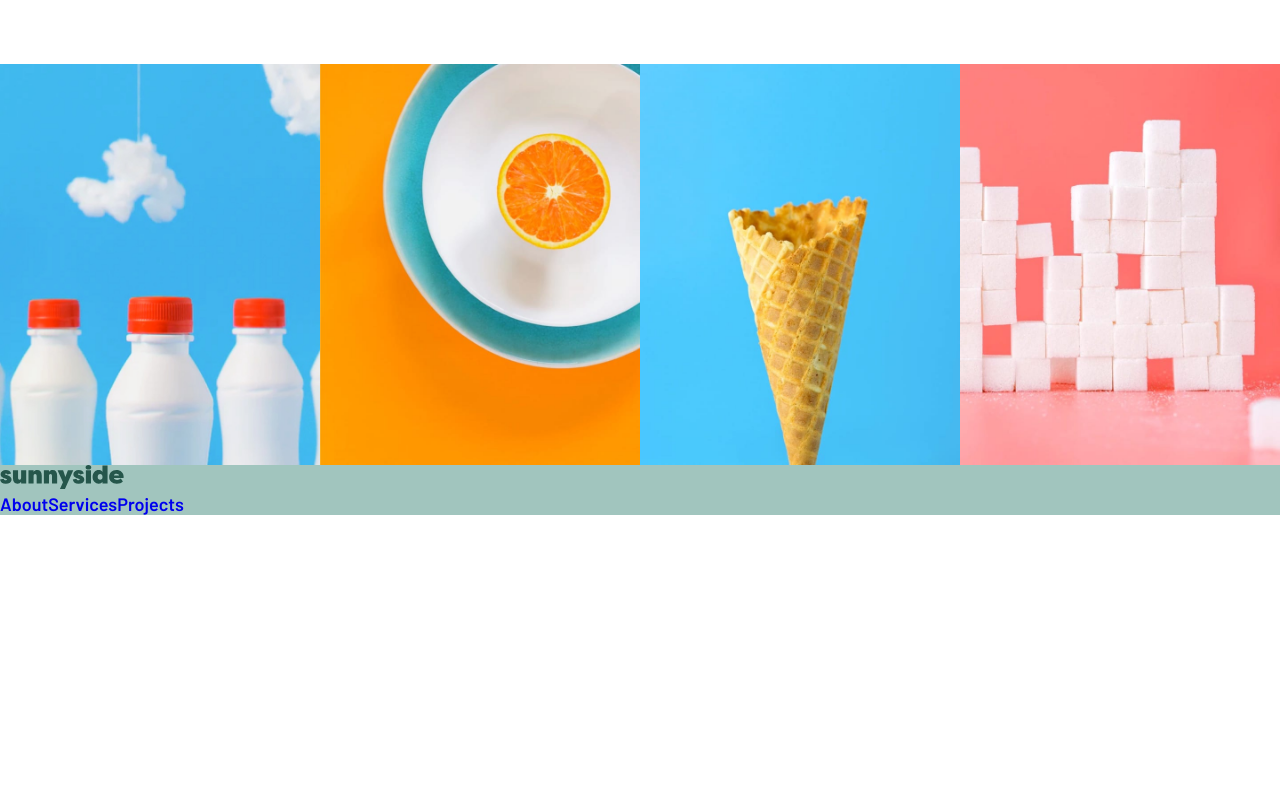
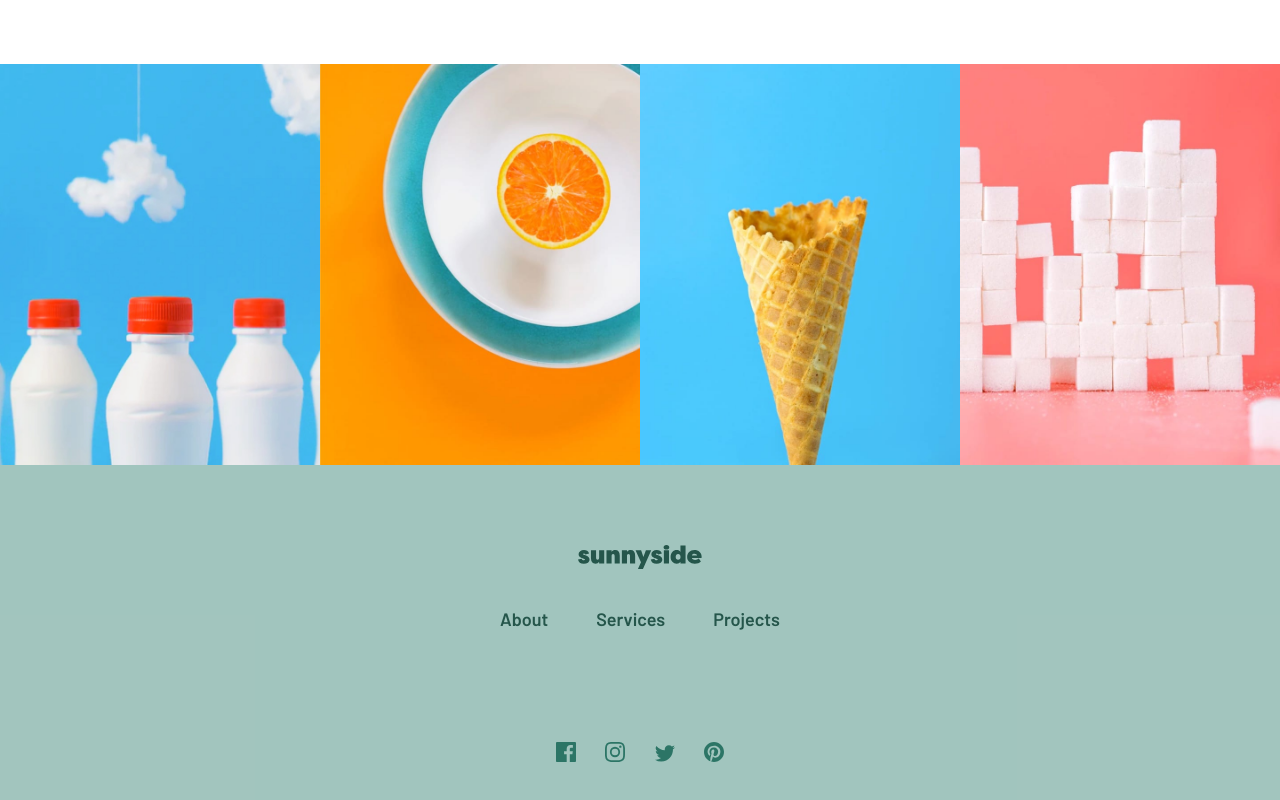
Before and after one commit to abdelilahelhaddad/sunnyside-agency-landing-page, a plain HTML site: page index.html in a window 1280 px wide. Shown: the part 3196-3996 px from the top of the page. Before the commit the page ends 3711 px from the top, so only its background shows below. Drawn offline with Linux system fonts and the light colour scheme.

Commit message:
:fire: :art: Third Commit Desktop Layout :sparkles: :globe_with_meridians:

```diff
--- a/index.html
+++ b/index.html
@@ -107,6 +107,24 @@
           <li><a href="#">Projects</a></li>
         </ul>
       </div>
+      <div class="socials">
+        <svg width="20" height="20" xmlns="http://www.w3.org/2000/svg">
+          <path
+            d="M18.896 0H1.104C.494 0 0 .494 0 1.104v17.793C0 19.506.494 20 1.104 20h9.58v-7.745H8.076V9.237h2.606V7.01c0-2.583 1.578-3.99 3.883-3.99 1.104 0 2.052.082 2.329.119v2.7h-1.598c-1.254 0-1.496.597-1.496 1.47v1.928h2.989l-.39 3.018h-2.6V20h5.098c.608 0 1.102-.494 1.102-1.104V1.104C20 .494 19.506 0 18.896 0z"
+            fill="#2C7566" fill-rule="nonzero" /></svg>
+        <svg width="20" height="20" xmlns="http://www.w3.org/2000/svg">
+          <path
+            d="M10 1.802c2.67 0 2.987.01 4.042.059 2.71.123 3.975 1.409 4.099 4.099.048 1.054.057 1.37.057 4.04 0 2.672-.01 2.988-.057 4.042-.124 2.687-1.387 3.975-4.1 4.099-1.054.048-1.37.058-4.041.058-2.67 0-2.987-.01-4.04-.058-2.718-.124-3.977-1.416-4.1-4.1-.048-1.054-.058-1.37-.058-4.041 0-2.67.01-2.986.058-4.04.124-2.69 1.387-3.977 4.1-4.1 1.054-.048 1.37-.058 4.04-.058zM10 0C7.284 0 6.944.012 5.877.06 2.246.227.227 2.242.061 5.877.01 6.944 0 7.284 0 10s.012 3.057.06 4.123c.167 3.632 2.182 5.65 5.817 5.817 1.067.048 1.407.06 4.123.06s3.057-.012 4.123-.06c3.629-.167 5.652-2.182 5.816-5.817.05-1.066.061-1.407.061-4.123s-.012-3.056-.06-4.122C19.777 2.249 17.76.228 14.124.06 13.057.01 12.716 0 10 0zm0 4.865a5.135 5.135 0 100 10.27 5.135 5.135 0 000-10.27zm0 8.468a3.333 3.333 0 110-6.666 3.333 3.333 0 010 6.666zm5.338-9.87a1.2 1.2 0 100 2.4 1.2 1.2 0 000-2.4z"
+            fill="#2C7566" fill-rule="nonzero" /></svg>
+        <svg width="20" height="17" xmlns="http://www.w3.org/2000/svg">
+          <path
+            d="M20 2.172a8.192 8.192 0 01-2.357.646 4.11 4.11 0 001.805-2.27 8.22 8.22 0 01-2.606.996A4.096 4.096 0 0013.847.248c-2.65 0-4.596 2.472-3.998 5.037A11.648 11.648 0 011.392 1a4.109 4.109 0 001.27 5.478 4.086 4.086 0 01-1.858-.513c-.045 1.9 1.318 3.679 3.291 4.075a4.113 4.113 0 01-1.853.07 4.106 4.106 0 003.833 2.849A8.25 8.25 0 010 14.658a11.616 11.616 0 006.29 1.843c7.618 0 11.923-6.434 11.663-12.205A8.354 8.354 0 0020 2.172z"
+            fill="#2C7566" fill-rule="nonzero" /></svg>
+        <svg width="20" height="20" xmlns="http://www.w3.org/2000/svg">
+          <path
+            d="M10 0C4.477 0 0 4.477 0 10c0 4.237 2.636 7.855 6.356 9.312-.088-.791-.167-2.005.035-2.868.181-.78 1.172-4.97 1.172-4.97s-.299-.6-.299-1.486c0-1.39.806-2.428 1.81-2.428.852 0 1.264.64 1.264 1.408 0 .858-.546 2.14-.828 3.33-.236.995.5 1.807 1.48 1.807 1.778 0 3.144-1.874 3.144-4.58 0-2.393-1.72-4.068-4.176-4.068-2.845 0-4.516 2.135-4.516 4.34 0 .859.331 1.781.745 2.281a.3.3 0 01.069.288l-.278 1.133c-.044.183-.145.223-.335.134-1.249-.581-2.03-2.407-2.03-3.874 0-3.154 2.292-6.052 6.608-6.052 3.469 0 6.165 2.473 6.165 5.776 0 3.447-2.173 6.22-5.19 6.22-1.013 0-1.965-.525-2.291-1.148l-.623 2.378c-.226.869-.835 1.958-1.244 2.621.937.29 1.931.446 2.962.446 5.523 0 10-4.477 10-10S15.523 0 10 0z"
+            fill="#2C7566" fill-rule="nonzero" /></svg>
+      </div>
     </div>
   </footer>
 </body>
--- a/style.scss
+++ b/style.scss
@@ -78,9 +78,14 @@ a {
             color: $Very-dark-desaturated-blue;
             text-transform: uppercase;
             font-family: 'Fraunces', serif;
-            background: $White;
+            background-color: $White;
             padding: 1rem 2rem;
             border-radius: 100vh;
+
+            &:hover {
+              background-color: rgba($color: $White, $alpha: 0.3);
+              color: $White;
+            }
           }
         }
       }
@@ -291,7 +296,12 @@ footer.footer {
   background-color: rgba($color: $Dark-moderate-cyan--footer, $alpha: 0.5);
 
   .container {
+    display: flex;
+    flex-direction: column;
+    justify-content: center;
+    align-items: center;
     margin: 0 auto;
+    padding: 5rem 0;
 
     .footer-logo {
       svg {
@@ -300,5 +310,37 @@ footer.footer {
         }
       }
     }
+
+    .footer-nav {
+      margin-top: 2.2rem;
+
+      .list {
+        li {
+          margin: 0 1.5rem;
+
+          a {
+            color: $Dark-desaturated-cyan--graphic-design-text;
+
+            &:hover {
+              color: $White;
+            }
+          }
+        }
+      }
+    }
+
+    .socials {
+      margin-top: 7rem;
+
+      svg {
+        margin: 0 0.8rem;
+
+        &:hover {
+          path {
+            fill: $White;
+          }
+        }
+      }
+    }
   }
 }
```
Also changed, not shown: style.css, 1 other file.
